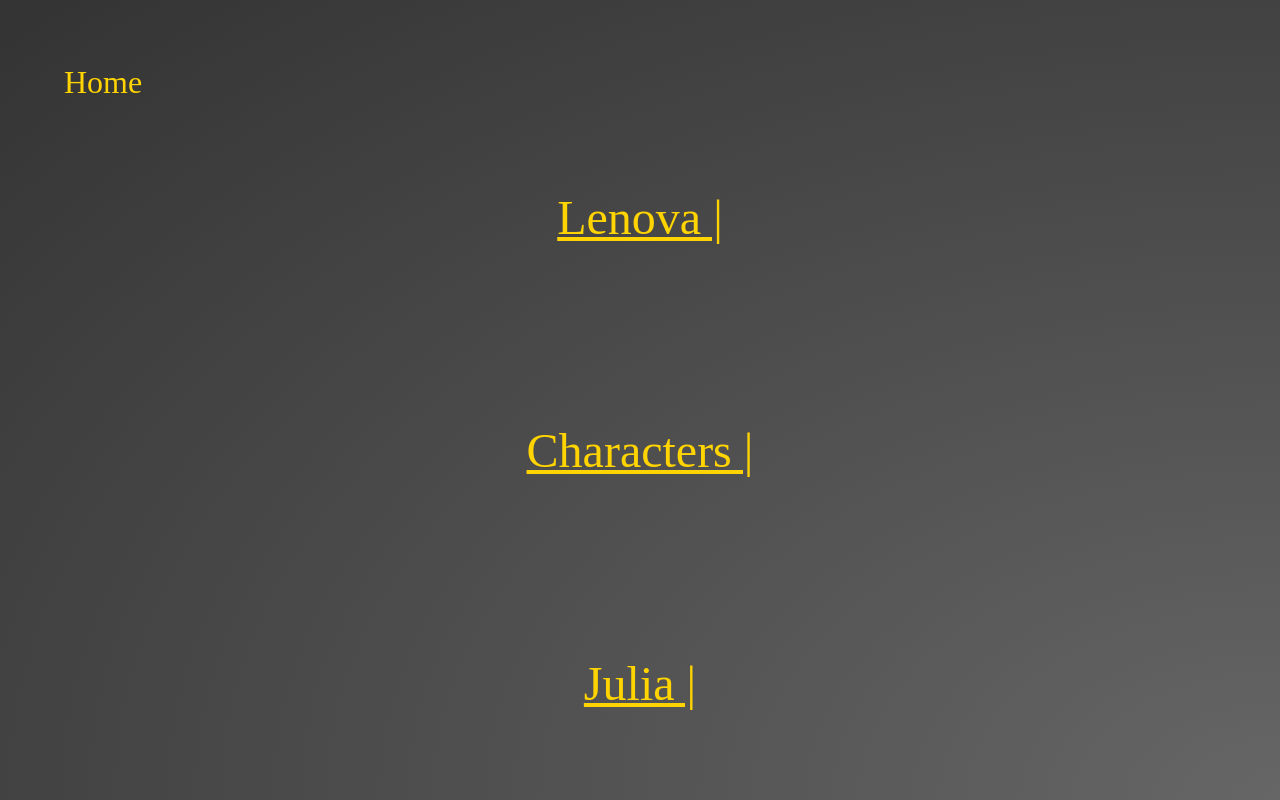
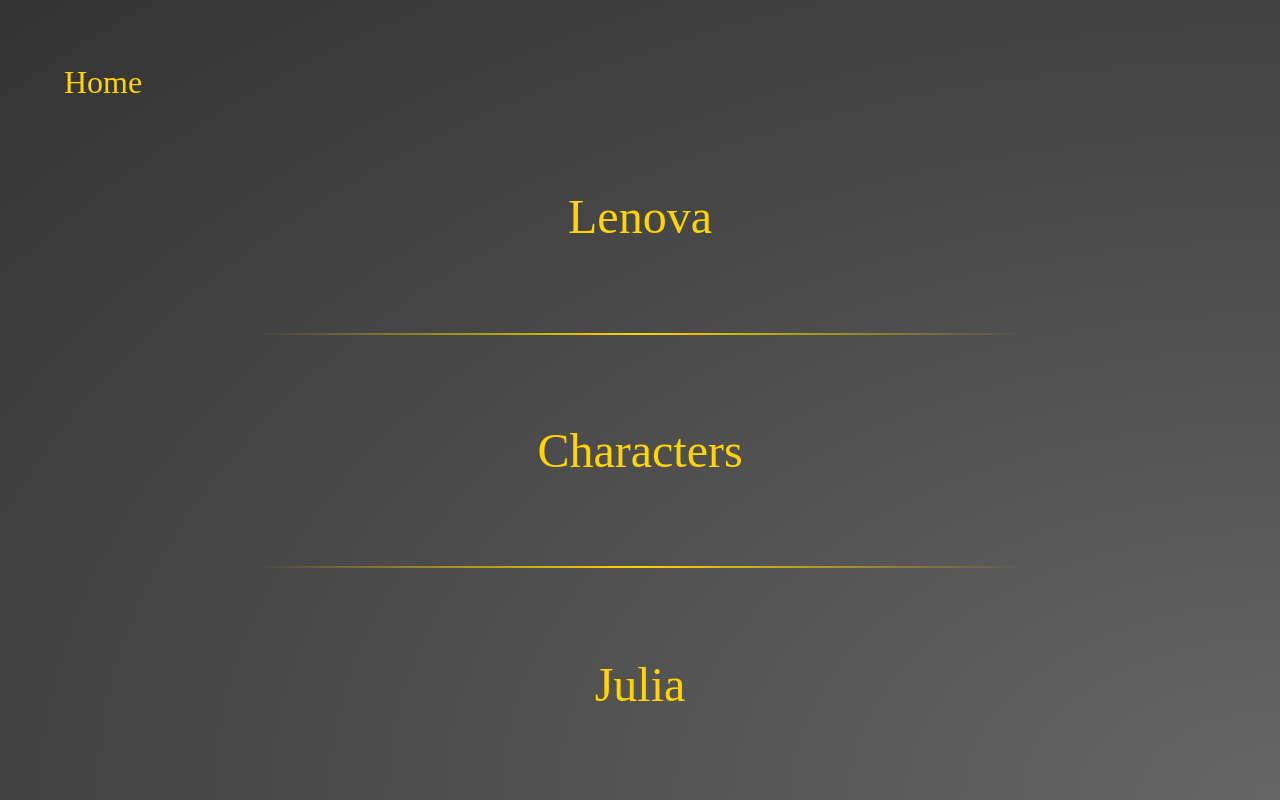
Before and after one commit to Nickvs99/DnD-campaign-companion, a Vue app: page / in a window 1280 px wide. Built offline with nearby package versions, Linux system fonts and the light colour scheme.

Commit message:
Improved menu display look

```diff
--- a/src/components/DisplayMenu.vue
+++ b/src/components/DisplayMenu.vue
@@ -1,7 +1,10 @@
 <template>
 
 <div class="menu-wrapper">
-    <router-link class="menu-item" v-for="item in items" :key="item" :to="getTo(item)">{{item}} |</router-link>
+    <template v-for="(item, index) in items" :key="item">
+        <router-link class="menu-item"  :to="getTo(item)"> {{ item }} </router-link>
+        <div class="menu-item-seperator" v-if="index != items.length - 1"></div>
+    </template>
 </div>
 
 </template>
@@ -33,7 +36,7 @@ export default {
 };
 </script>
 
-<style>
+<style lang="scss">
 
 .menu-wrapper {
     min-height: inherit;
@@ -41,14 +44,24 @@ export default {
     display: flex;
     flex-direction: column;
     align-items: center;
-    justify-content: space-around;
+    justify-content: space-evenly;
 }
 
 .menu-item {
+    position: relative;
     display: flex;
     align-items: center;
 
-    font-size: 3em;
+    font-size: 3rem;
+    text-decoration: none;
+
+    margin: 0.33em;
+}
+
+.menu-item-seperator {
+    width: 66.66%;
+    height: 2px;
+    background: linear-gradient(to right, transparent, var(--font-color), transparent);
 }
 
 </style>
```
